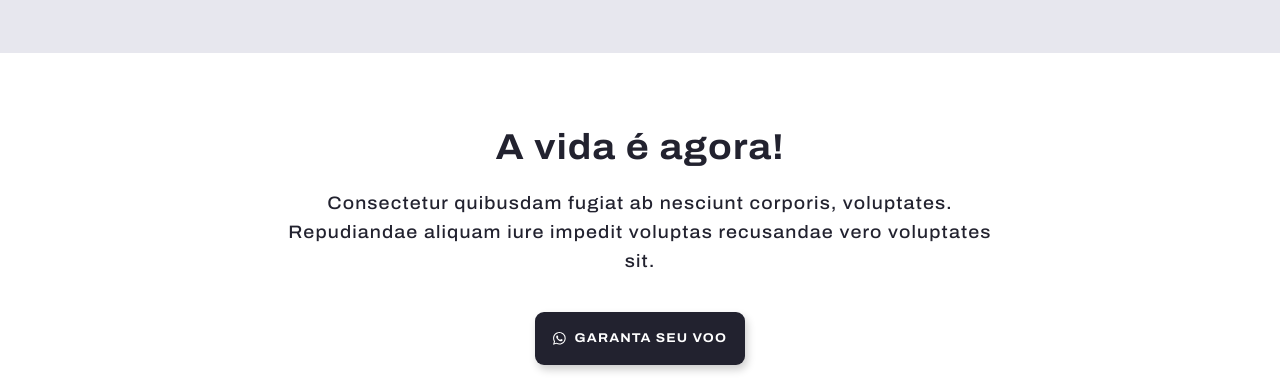
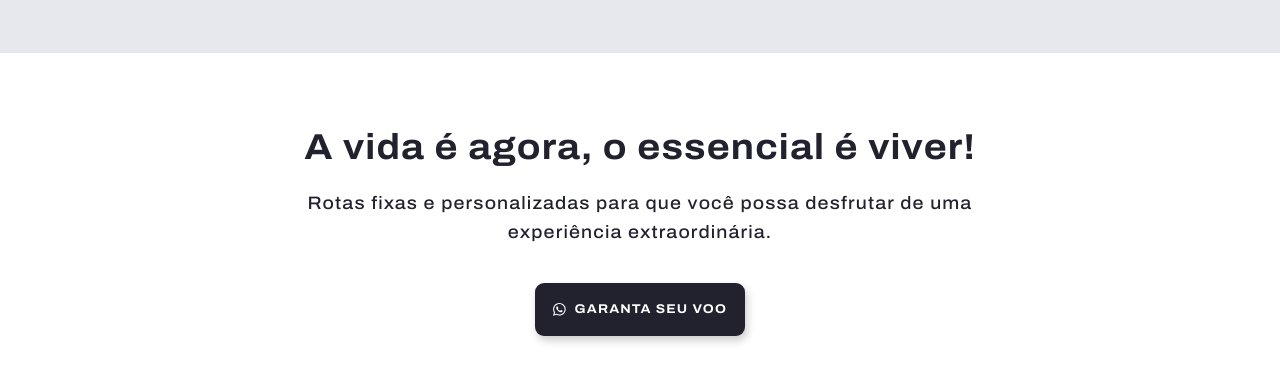
Before and after one commit to nierobs/decolar, a website: page index.html in a window 1280 px wide. Shown: the part 2220-2606 px from the top of the page. Drawn offline with Linux system fonts and the light colour scheme.

Commit message:
Update CTA

```diff
--- a/index.html
+++ b/index.html
@@ -98,8 +98,8 @@
             <section class="cta">
                 <div class="grid">
                     <div class="grid__item">
-                        <p class="h1">A vida é agora!</p>
-                        <p class="h3">Consectetur quibusdam fugiat ab nesciunt corporis, voluptates. Repudiandae aliquam iure impedit voluptas recusandae vero voluptates sit.</p>
+                        <p class="h1">A vida é agora, o essencial é viver!</p>
+                        <p class="h3">Rotas fixas e personalizadas para que você possa desfrutar de uma experiência extraordinária.</p>
                     </div>
                     <div class="grid__item">
                         <a class="button" href="https://wa.me/5524992719553" target="_blank" rel="external">
```
